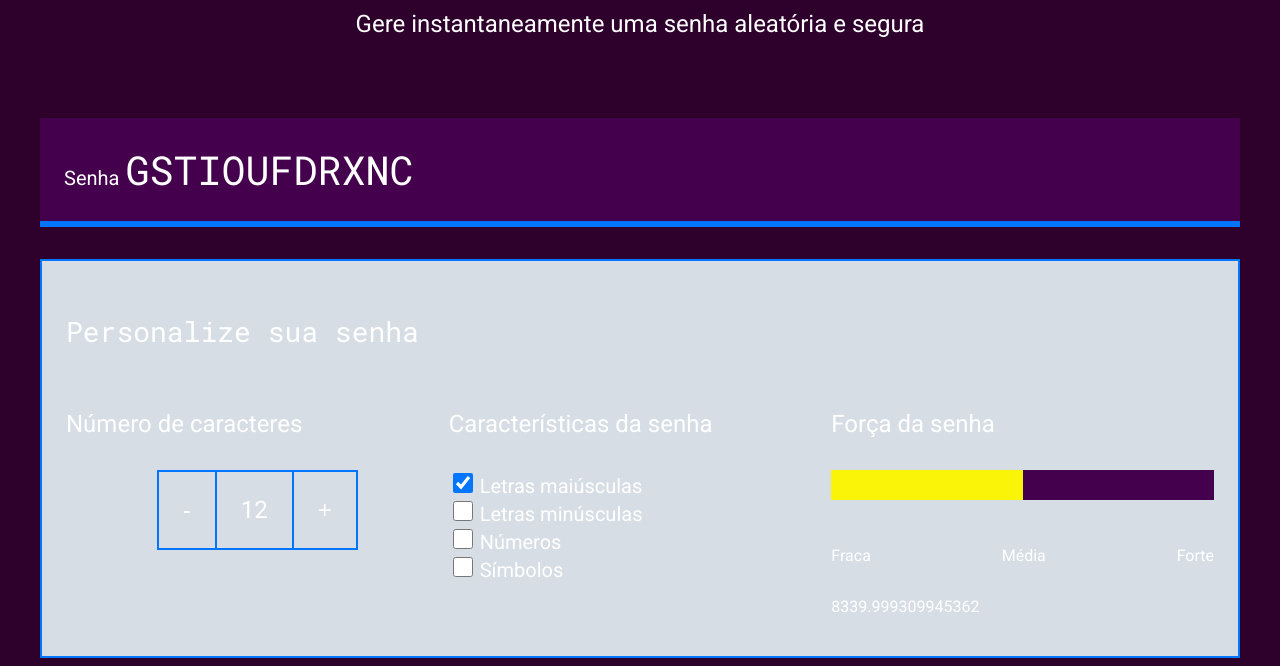
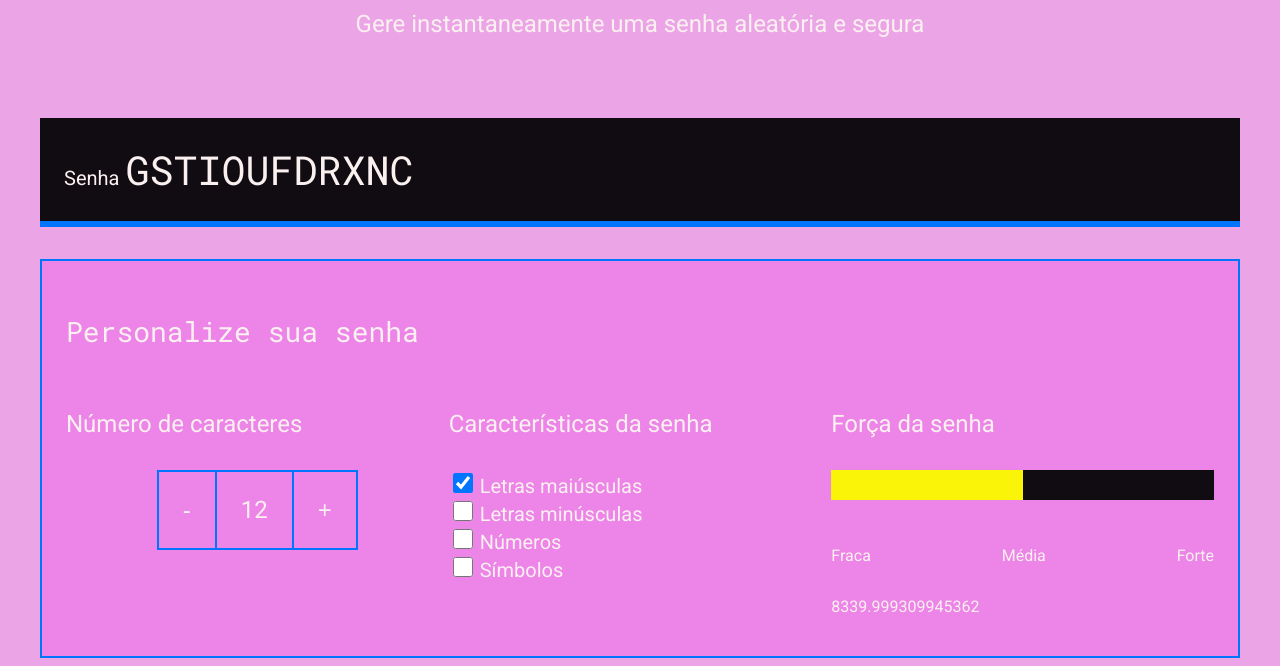
Before and after one commit to anatoniatto0/senha.anaa, a plain HTML site: page index.html in a window 1280 px wide. Shown: the part 208-874 px from the top of the page. Drawn offline with Linux system fonts and the light colour scheme.

Commit message:
Add files via upload

```diff
--- a/style.css
+++ b/style.css
@@ -1,10 +1,10 @@
 @import url('https://fonts.googleapis.com/css2?family=Roboto&family=Roboto+Mono&display=swap');
 
 :root{
-    --branco: white;
-    --cor-de-fundo: #2e002c;
-    --fundo-senha: #44004d;
-    --fundo-texto: #d6dde4;
+    --branco: rgb(250, 240, 240);
+    --cor-de-fundo: #eba4e5;
+    --fundo-senha: #110c11;
+    --fundo-texto: #ec85e7;
     --borda: #0075FF;
     --roboto: 'Roboto', sans-serif;
     --roboto-mono: 'Roboto Mono', monospace;
```
